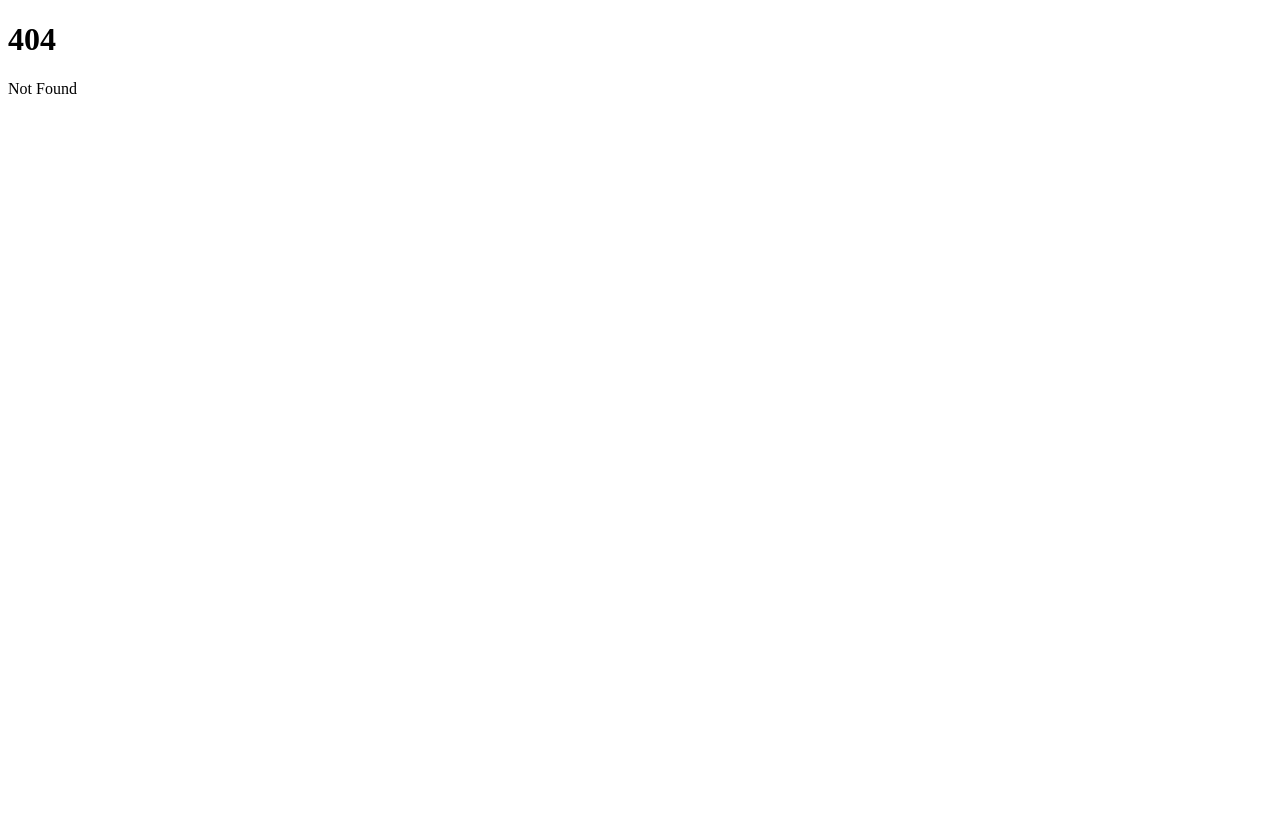
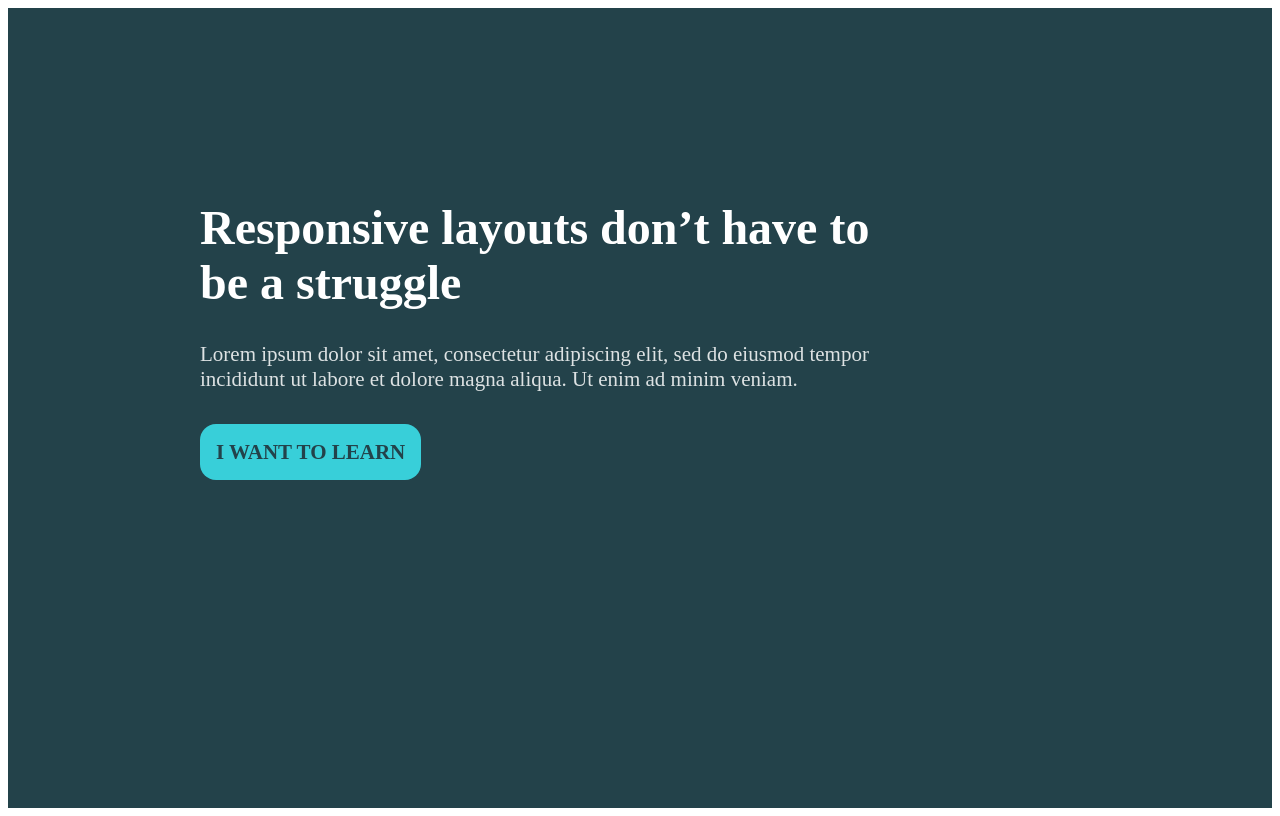
Before and after one commit to TaufiqHdyt/crl-21, a SvelteKit app: page /day-5 in a window 1280 px wide. Before the commit this address had no page. Built offline with nearby package versions, Linux system fonts and the light colour scheme.

Commit message:
day 5 challenge done

```diff
--- /dev/null
+++ b/src/routes/day-5/+page.server.ts
@@ -0,0 +1,7 @@
+import type { PageServerLoad } from './$types';
+
+export const load = (async () => {
+	return {
+		title: 'Day 5 - Challenge from Design'
+	};
+}) satisfies PageServerLoad;
--- /dev/null
+++ b/src/routes/day-5/+page.svelte
@@ -0,0 +1,24 @@
+<script lang="ts">
+	import type { PageData } from './$types';
+
+	export let data: PageData;
+</script>
+
+<div class="hero">
+	<div class="hero-content">
+		<h1>Responsive layouts don’t have to be a struggle</h1>
+
+		<p>
+			Lorem ipsum dolor sit amet, consectetur adipiscing elit, sed do eiusmod tempor incididunt ut
+			labore et dolore magna aliqua. Ut enim ad minim veniam.
+		</p>
+
+		<div class="cta">
+			<a href="" role="button">I Want to Learn</a>
+		</div>
+	</div>
+</div>
+
+<style>
+	@import 'style.css';
+</style>
--- /dev/null
+++ b/src/routes/day-5/style.css
@@ -0,0 +1,50 @@
+* {
+	box-sizing: border-box;
+}
+
+body {
+	margin: 0;
+	font-family: system-ui, -apple-system, BlinkMacSystemFont, 'Segoe UI', Roboto, Oxygen, Ubuntu, Cantarell, 'Open Sans', 'Helvetica Neue', sans-serif;
+}
+
+.hero {
+	background: #23424A;
+	color: white;
+
+	margin: 0 auto;
+	padding: 20vh 15vw;
+
+	height: 100vh;
+}
+
+.hero-content {
+	max-width: 80%;
+}
+
+h1 {
+	font-weight: 700;
+	font-size: 3rem;
+}
+
+p {
+	color: #dde2e3;
+	font-weight: 400;
+	font-size: 21px;
+
+	margin-block-end: 3rem;
+}
+
+a[role="button"] {
+	font-weight: 700;
+	font-size: 21px;
+
+	color: #23424A;
+	background-color: #38CFD9;
+
+	padding: 1rem;
+
+	border-radius: 1rem;
+
+	text-decoration: none;
+	text-transform: uppercase;
+}
```
Also changed, not shown: package.json (+13 -13 lines), 1 other file (tests, documents, lock files or other folders).
